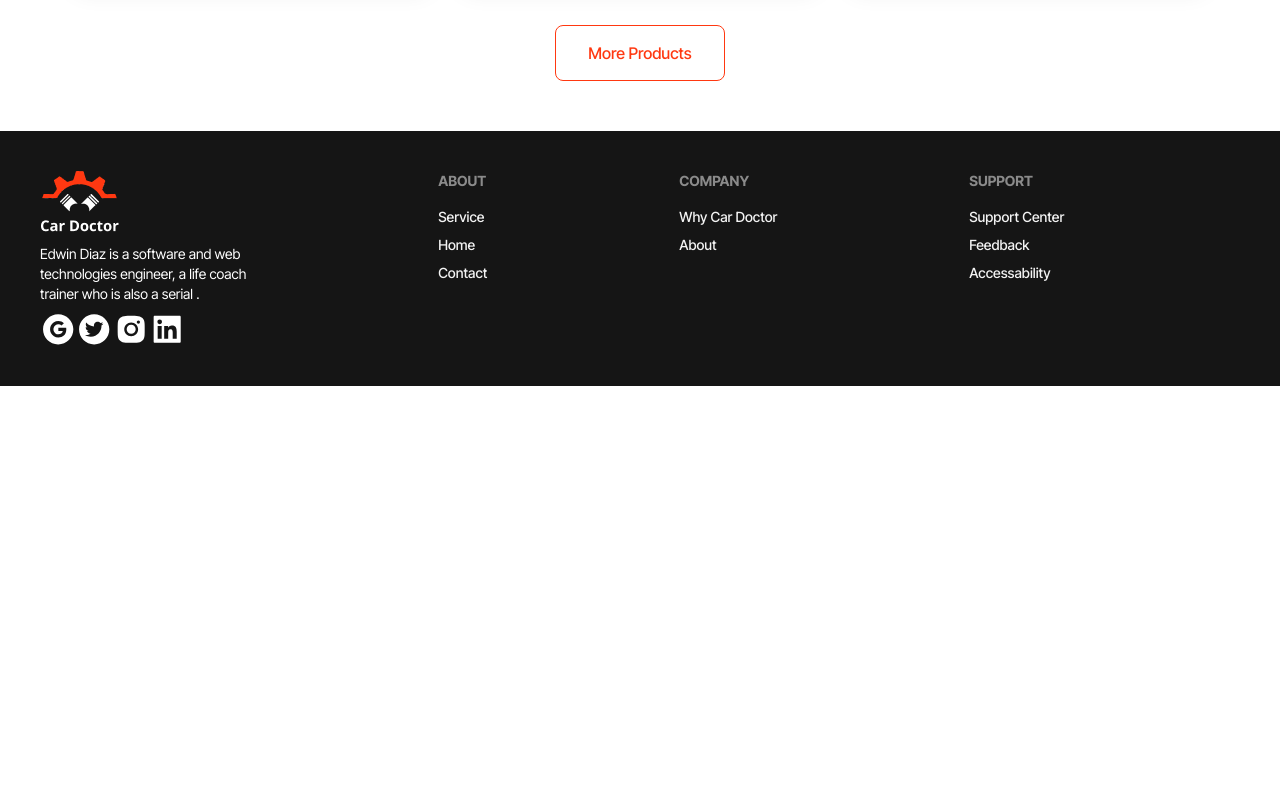
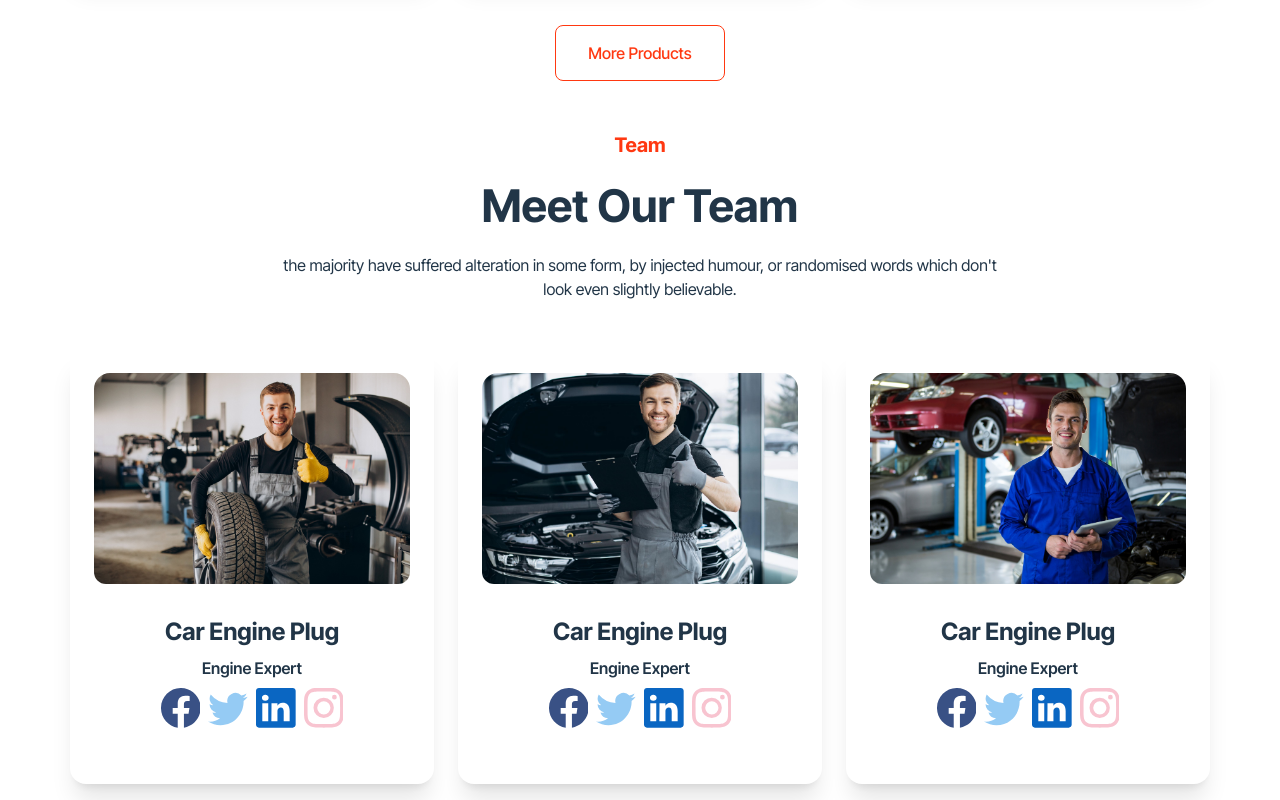
Before and after one commit to rezwanrahimr/Genius-Car-Client, a React (Vite) app: page / in a window 1280 px wide. Shown: the part 4320-5120 px from the top of the page. Before the commit the page ends 4706 px from the top, so only its background shows below. Built offline with nearby package versions, Linux system fonts and the light colour scheme.

Commit message:
team section done

```diff
--- a/src/Pages/Home/Home.jsx
+++ b/src/Pages/Home/Home.jsx
@@ -4,6 +4,7 @@ import About from "./About/About";
 import Service from "./Service/Service";
 import Info from "./Info/Info";
 import Products from "./Products/Products";
+import Team from "./Team/Team";
 
 const Home = () => {
   return (
@@ -13,6 +14,7 @@ const Home = () => {
       <Service></Service>
       <Info></Info>
       <Products></Products>
+      <Team></Team>
     </div>
   );
 };
--- a/src/Pages/Home/Products/ProductCard/ProductsCard.jsx
+++ b/src/Pages/Home/Products/ProductCard/ProductsCard.jsx
@@ -9,10 +9,10 @@ const ProductsCard = ({ product }) => {
   return (
     <div>
       <div
-        className="card  bg-base-100 shadow-xl mt-16"
+        className="card  bg-base-100 p-6 shadow-xl mt-16"
         style={{ width: "364px", height: "389px" }}
       >
-        <figure className="px-10 pt-10">
+        <figure className="">
           <img
             src={img}
             alt="Shoes"
--- /dev/null
+++ b/src/Pages/Home/Team/Team.jsx
@@ -0,0 +1,143 @@
+import React from "react";
+import TopHeader from "../../Sheard/TopHeader/TopHeader";
+import team1 from "../../../assets/images/team/1.jpg";
+import team2 from "../../../assets/images/team/2.jpg";
+import team3 from "../../../assets/images/team/3.jpg";
+import { BsFacebook, BsTwitter, BsLinkedin, BsInstagram } from "react-icons/bs";
+
+const Team = () => {
+  return (
+    <div className="text-center">
+      <div>
+        <TopHeader>
+          {{
+            firstName: "Team",
+            secondName: "Meet Our Team",
+            thadName: `the majority have suffered alteration in some form, by injected humour, or randomised words which don't look even slightly believable. `,
+          }}
+        </TopHeader>
+      </div>
+      <div className="grid grid-cols-3 gap-6 my-12">
+        <div className="card  p-6 bg-base-100 shadow-xl">
+          <figure className="">
+            <img src={team1} alt="Shoes" className="rounded-xl" />
+          </figure>
+          <div className="card-body items-center text-center">
+            <h2 className="card-title text-2xl font-bold">Car Engine Plug</h2>
+            <p className="font-semibold">Engine Expert</p>
+            <div className="card-actions">
+              <BsFacebook
+                style={{
+                  color: "#395185",
+                  width: "39.67px",
+                  height: "39.67px",
+                }}
+              ></BsFacebook>
+              <BsTwitter
+                style={{
+                  color: "#95CBF4",
+                  width: "39.67px",
+                  height: "39.67px",
+                }}
+              ></BsTwitter>
+              <BsLinkedin
+                style={{
+                  color: "#0A66C2",
+                  width: "39.67px",
+                  height: "39.67px",
+                }}
+              ></BsLinkedin>
+              <BsInstagram
+                style={{
+                  color: "#F8C4D0",
+                  width: "39.67px",
+                  height: "39.67px",
+                }}
+              ></BsInstagram>
+            </div>
+          </div>
+        </div>
+        <div className="card  p-6 bg-base-100 shadow-xl">
+          <figure className="">
+            <img src={team2} alt="Shoes" className="rounded-xl" />
+          </figure>
+          <div className="card-body items-center text-center">
+            <h2 className="card-title text-2xl font-bold">Car Engine Plug</h2>
+            <p className="font-semibold">Engine Expert</p>
+            <div className="card-actions">
+              <BsFacebook
+                style={{
+                  color: "#395185",
+                  width: "39.67px",
+                  height: "39.67px",
+                }}
+              ></BsFacebook>
+              <BsTwitter
+                style={{
+                  color: "#95CBF4",
+                  width: "39.67px",
+                  height: "39.67px",
+                }}
+              ></BsTwitter>
+              <BsLinkedin
+                style={{
+                  color: "#0A66C2",
+                  width: "39.67px",
+                  height: "39.67px",
+                }}
+              ></BsLinkedin>
+              <BsInstagram
+                style={{
+                  color: "#F8C4D0",
+                  width: "39.67px",
+                  height: "39.67px",
+                }}
+              ></BsInstagram>
+            </div>
+          </div>
+        </div>
+        <div className="card  p-6 bg-base-100 shadow-xl">
+          <figure className="">
+            <img src={team3} alt="Shoes" className="rounded-xl" />
+          </figure>
+          <div className="card-body items-center text-center">
+            <h2 className="card-title text-2xl font-bold">Car Engine Plug</h2>
+            <p className="font-semibold">Engine Expert</p>
+            <div className="card-actions">
+              <BsFacebook
+                style={{
+                  color: "#395185",
+                  width: "39.67px",
+                  height: "39.67px",
+                }}
+              ></BsFacebook>
+              <BsTwitter
+                style={{
+                  color: "#95CBF4",
+                  width: "39.67px",
+                  height: "39.67px",
+                }}
+              ></BsTwitter>
+              <BsLinkedin
+                style={{
+                  color: "#0A66C2",
+                  width: "39.67px",
+                  height: "39.67px",
+                }}
+              ></BsLinkedin>
+              <BsInstagram
+                style={{
+                  color: "#F8C4D0",
+                  width: "39.67px",
+                  height: "39.67px",
+                }}
+              ></BsInstagram>
+            </div>
+          </div>
+        </div>
+      </div>
+    </div>
+  );
+};
+
+export default Team;
```
